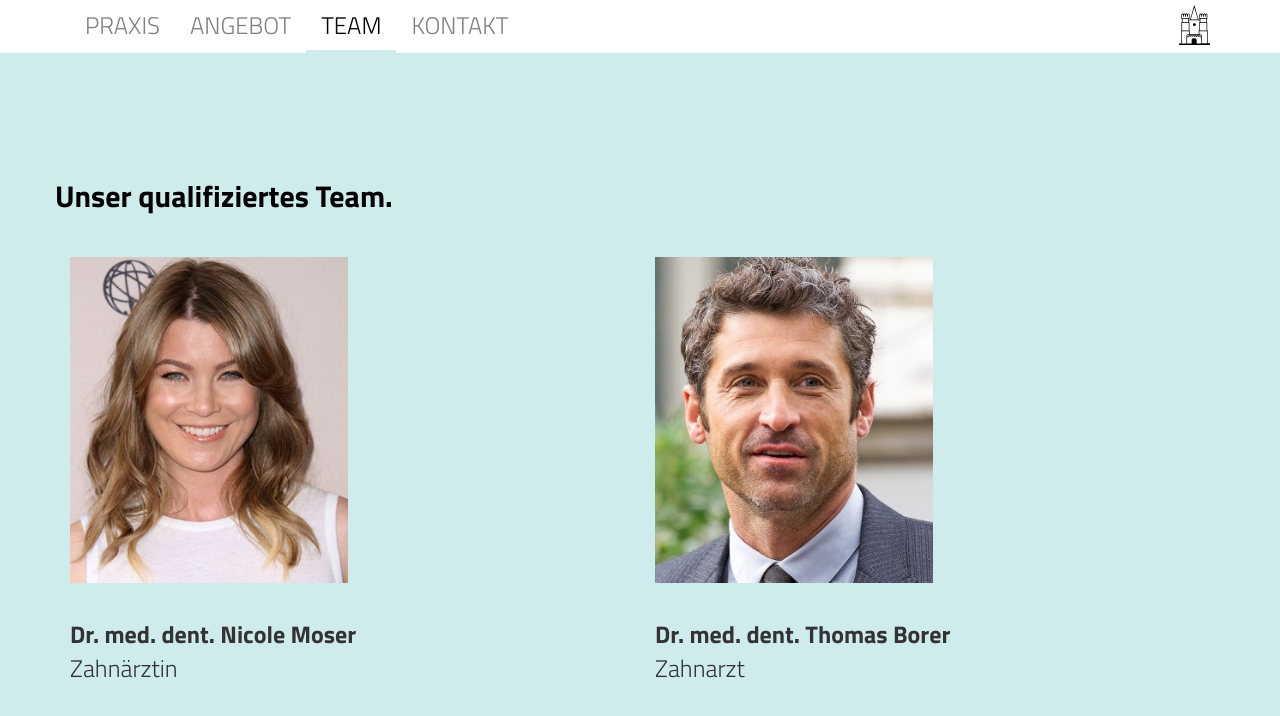
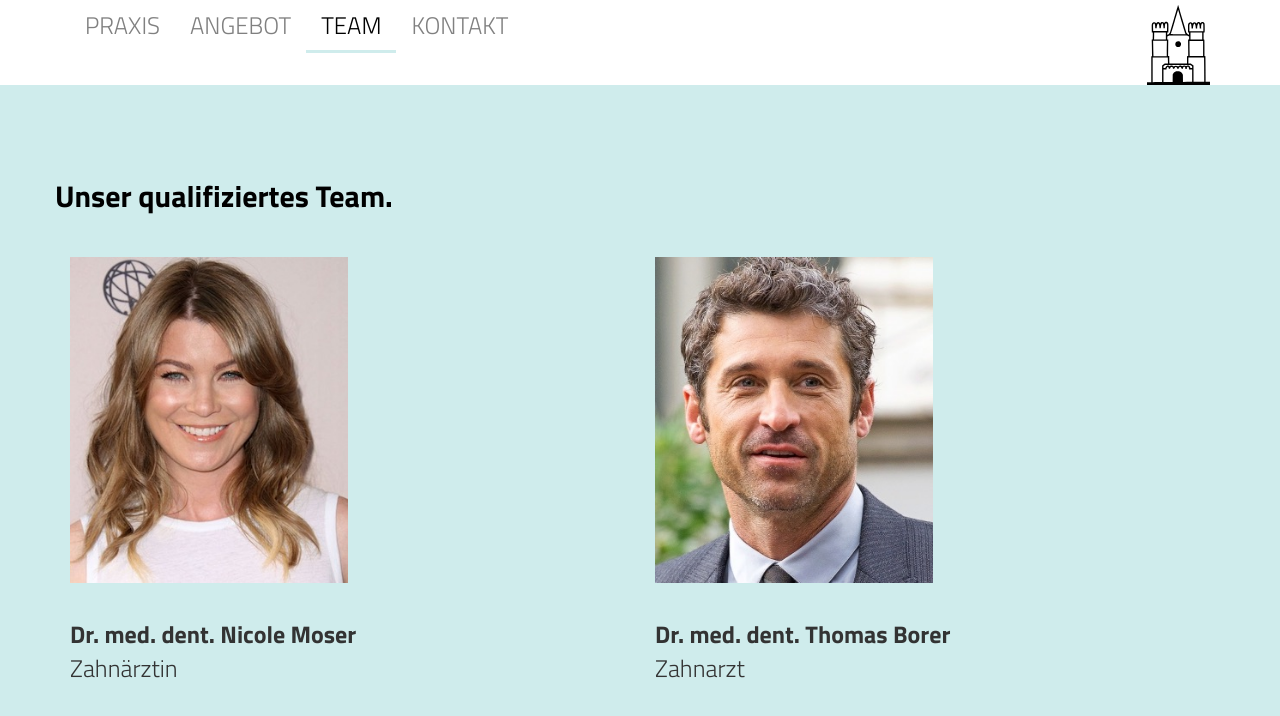
Before and after one commit to praxis-moser-borer/praxis-moser-borer.github.io, a plain HTML site: page team.html in a window 1280 px wide. Drawn offline with Linux system fonts and the light colour scheme.

Commit message:
Change small logo size

```diff
--- a/css/style.css
+++ b/css/style.css
@@ -59,7 +59,7 @@ h3 {
 }
 
 .logo-small {
-    height: 40px;
+    height: 10vmin;
     margin-top: 5px;
 }
 
```
